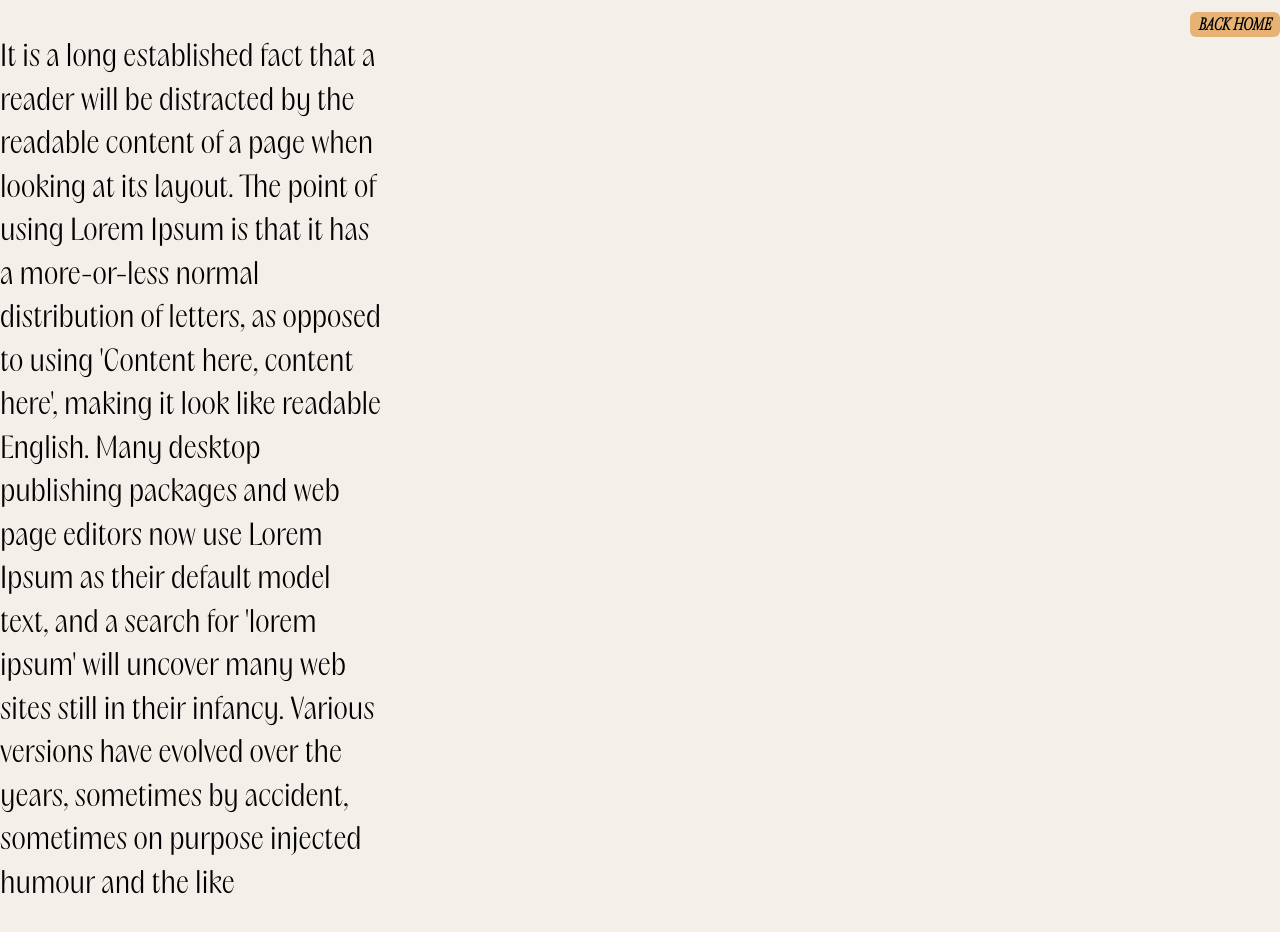
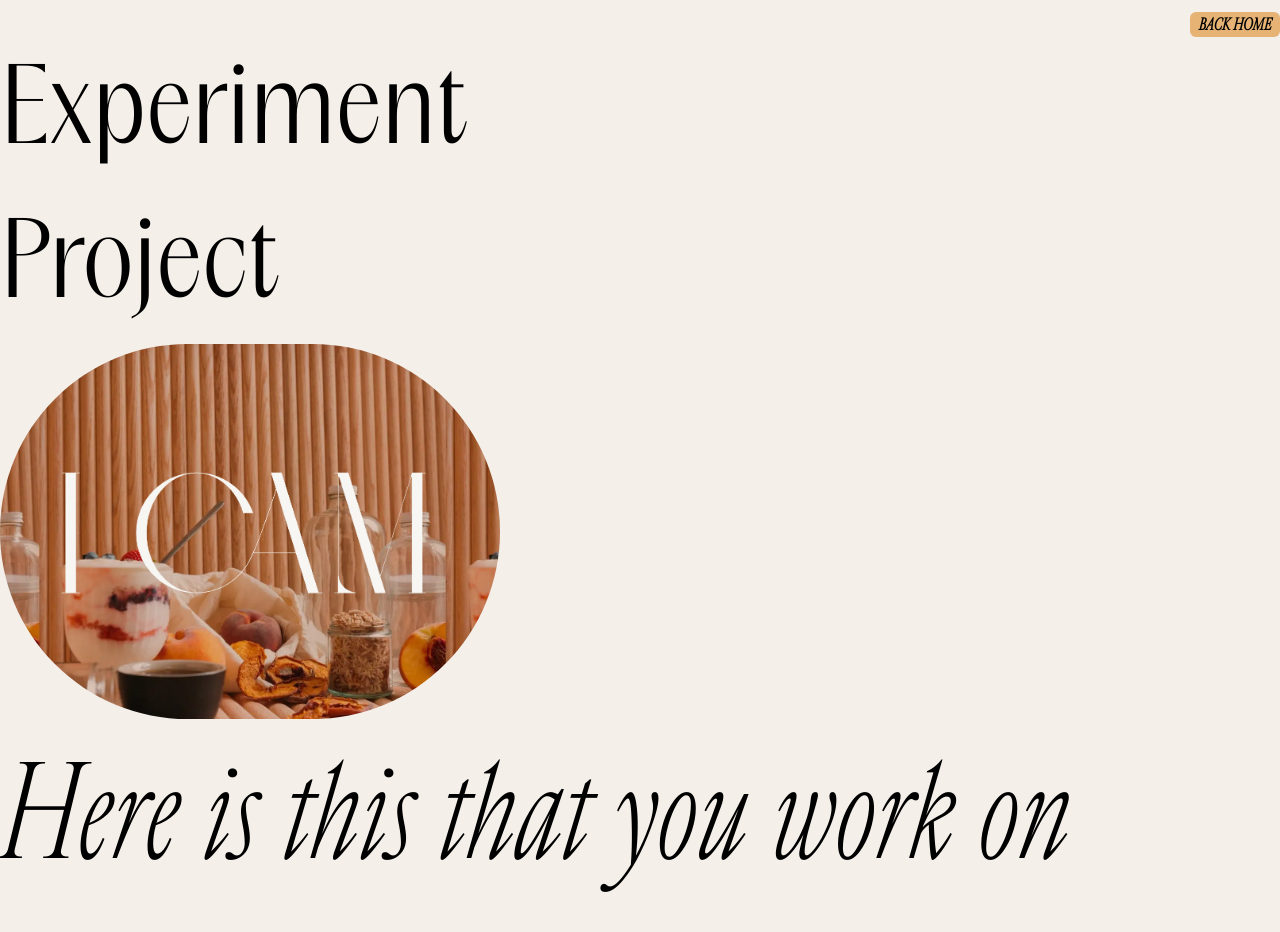
Before and after one commit to ahmedrimon/anonno--portfolio, a Next.js app: page /work in a window 1280 px wide. Shown: the top 932 px of the page. Built offline with nearby package versions, Linux system fonts and the light colour scheme.

Commit message:
started along

```diff
--- a/components/Work/WorkPage.tsx
+++ b/components/Work/WorkPage.tsx
@@ -1,4 +1,6 @@
 import Link from "next/link";
+import Image from "next/image";
+import icam from "../../images/Icam-four.png";
 
 export default function Work() {
      return <section className="bg-[#f4efe9] h-[200vh]">
@@ -7,6 +9,15 @@ export default function Work() {
                     <Link className="uppercase font-cardinal" href="/"> Back Home</Link>
                </button>
           </div>
-          <h2 className="font-acma font-normal text-[29px] w-[30%]">It is a long established fact that a reader will be distracted by the readable content of a page when looking at its layout. The point of using Lorem Ipsum is that it has a more-or-less normal distribution of letters, as opposed to using 'Content here, content here', making it look like readable English. Many desktop publishing packages and web page editors now use Lorem Ipsum as their default model text, and a search for 'lorem ipsum' will uncover many web sites still in their infancy. Various versions have evolved over the years, sometimes by accident, sometimes on purpose injected humour and the like</h2>
+          <h2 className="font-acma font-normal text-[8vw] w-[30%]">Experiment Project</h2>
+          <Image
+               className="rounded-full"
+               src={icam}
+               alt="red picture first"
+               width={500}
+               height={500}
+               priority
+          />
+          <p className="text-[10vw] font-cardinal">Here is this that you work on</p>
      </section>
 }
```
Also changed, not shown: images/Icam-four.png (added).
